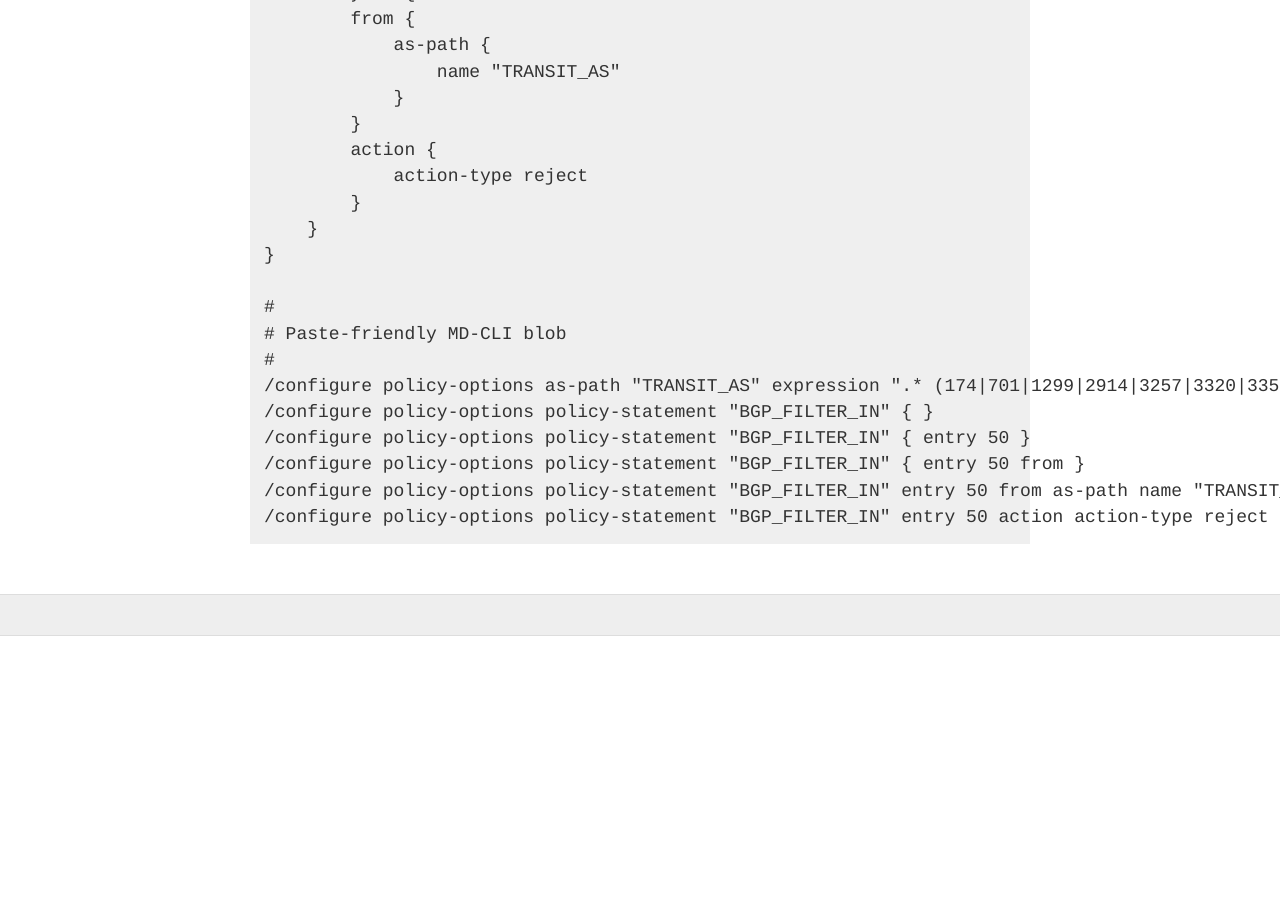
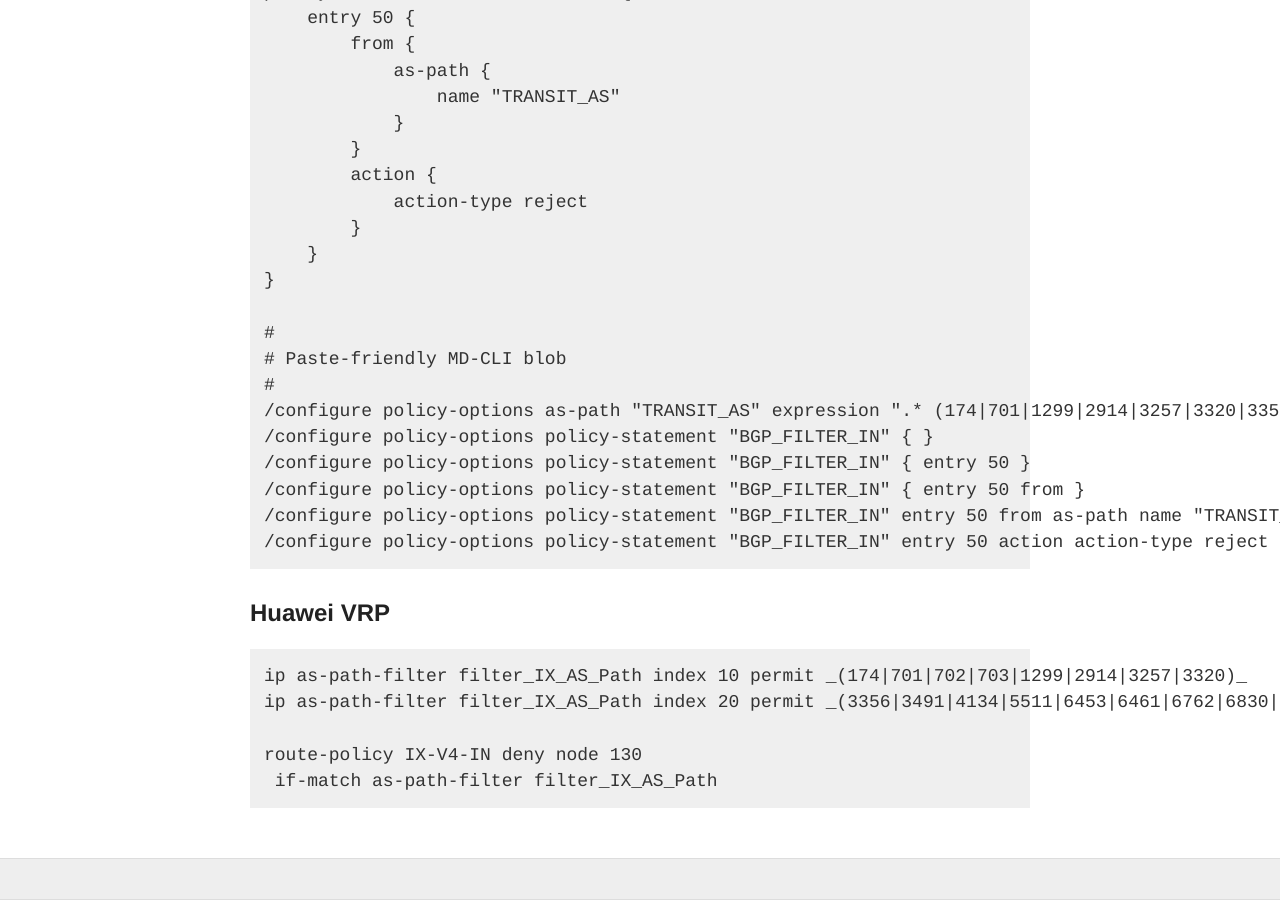
Before and after one commit to NLNOG/bgpfilterguide, a Jekyll site: the page built from guides/no_transit_leaks.md, in a window 1280 px wide and 900 px high, scrolled down 4723 px. Built offline with Jekyll 4.4.1, drawn with Linux system fonts in a browser that asks for light colours; before the commit the page ends 5359 px from its top, so only the background shows below that.

Commit message:
add more huawei examples

````diff
--- a/guides/no_transit_leaks.md
+++ b/guides/no_transit_leaks.md
@@ -189,3 +189,13 @@
 /configure policy-options policy-statement "BGP_FILTER_IN" entry 50 from as-path name "TRANSIT_AS"
 /configure policy-options policy-statement "BGP_FILTER_IN" entry 50 action action-type reject
 ```
+
+## Huawei VRP
+
+```
+ip as-path-filter filter_IX_AS_Path index 10 permit _(174|701|702|703|1299|2914|3257|3320)_
+ip as-path-filter filter_IX_AS_Path index 20 permit _(3356|3491|4134|5511|6453|6461|6762|6830|7018)_
+
+route-policy IX-V4-IN deny node 130
+ if-match as-path-filter filter_IX_AS_Path
+```
````
Also changed, not shown: guides/bogon_prefixes.md (+39 -0 lines).
